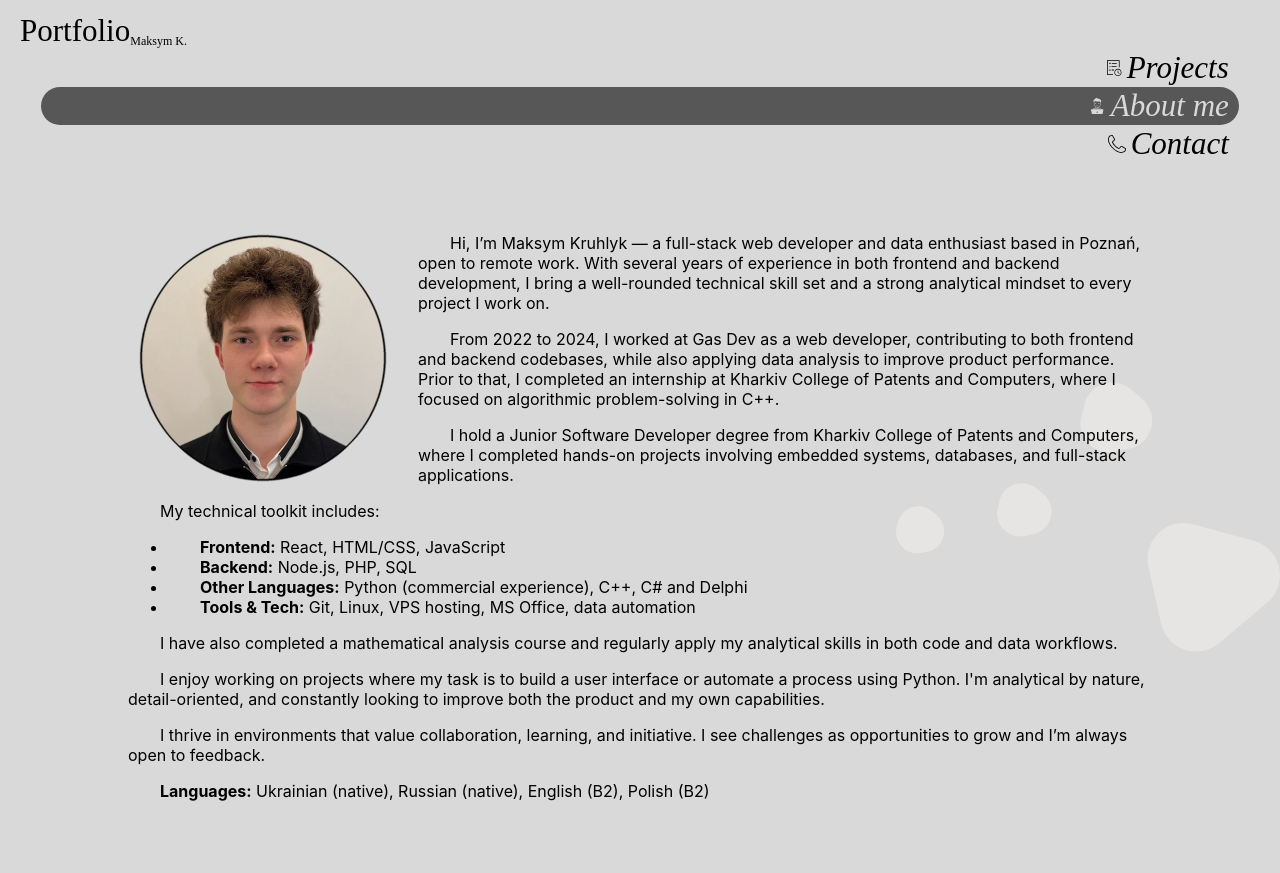
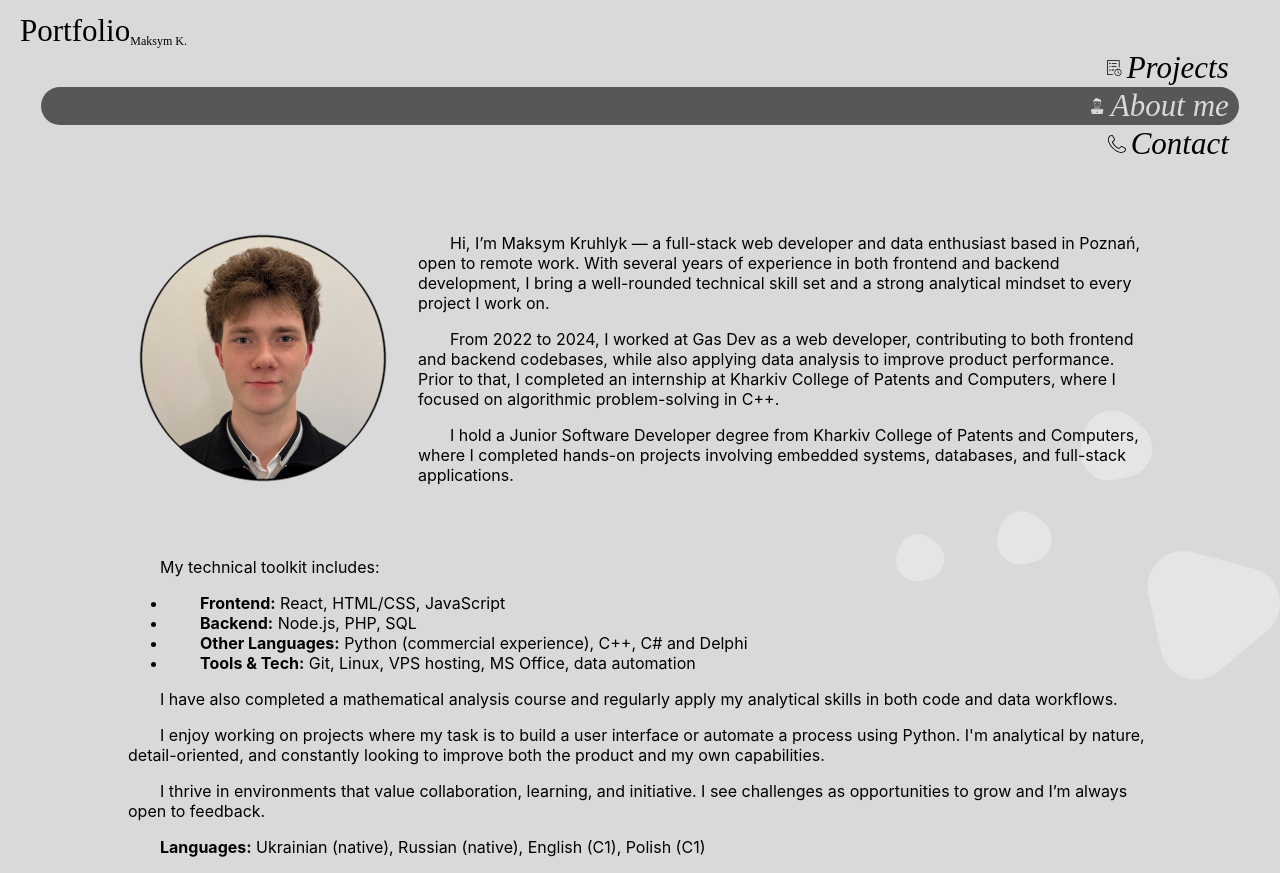
Before and after one commit to tegic/portfolio, a React (Create React App) app: page / in a window 1280 px wide. Before the commit the page ends 817 px from the top, so only its background shows below. Built offline with nearby package versions, Linux system fonts and the light colour scheme; a web font is replaced by a local one.

Commit message:
changes in about me

```diff
--- a/src/components/high-level/AboutMe.js
+++ b/src/components/high-level/AboutMe.js
@@ -18,6 +18,8 @@ const AboutMe = () => {
   <div className="about-me__education">
     <p>I hold a Junior Software Developer degree from Kharkiv College of Patents and Computers, where I completed hands-on projects involving embedded systems, databases, and full-stack applications.</p>
   </div>
+  <br />
+  <br />
 
   <div className="about-me__skills">
     <p>My technical toolkit includes:</p>
@@ -40,7 +42,7 @@ const AboutMe = () => {
 
 
   <div className="about-me__languages">
-    <p><strong>Languages:</strong> Ukrainian (native), Russian (native), English (B2), Polish (B2)</p>
+    <p><strong>Languages:</strong> Ukrainian (native), Russian (native), English (C1), Polish (C1)</p>
   </div>
 </div>
 
```
